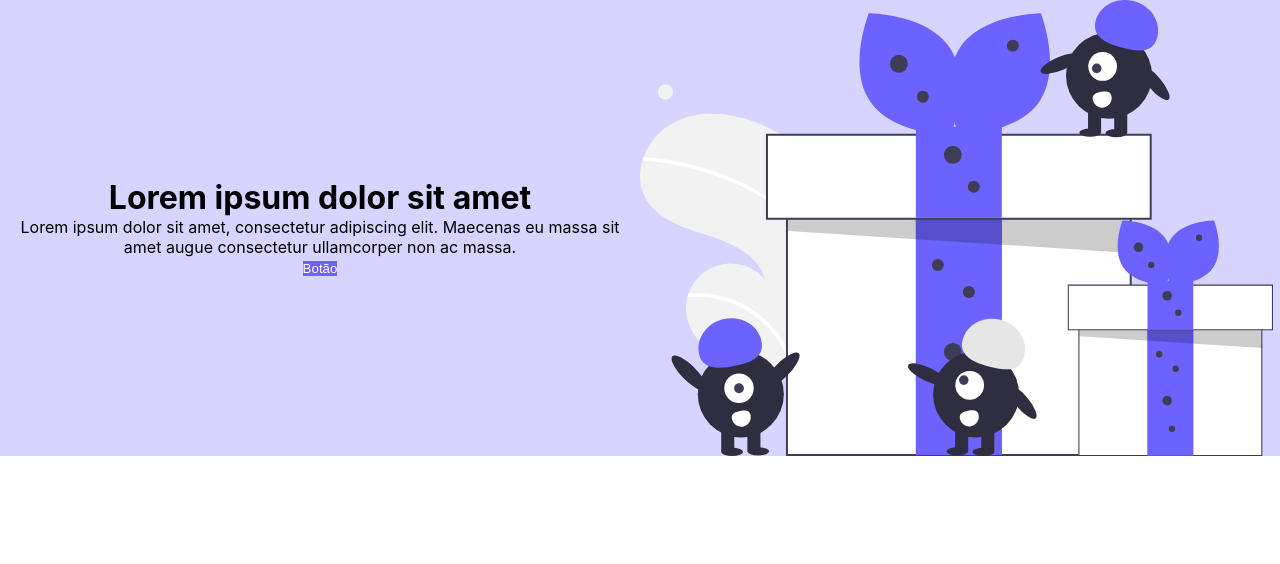
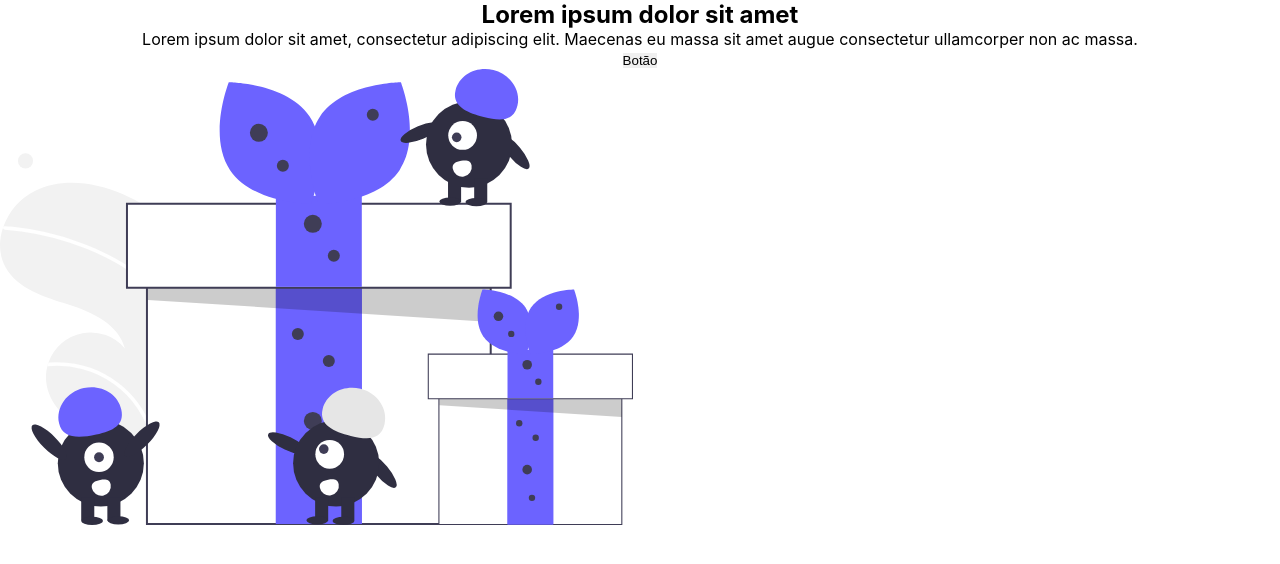
Before and after one commit to joao-porfirio/one-page, a React (Create React App) app: page / in a window 1280 px wide. Shown: the top 564 px of the page. Built offline with nearby package versions, Linux system fonts and the light colour scheme.

Commit message:
Ajustando tags semanticas

```diff
--- a/src/Components/Header/Header.jsx
+++ b/src/Components/Header/Header.jsx
@@ -5,18 +5,22 @@ import header_img from '../../assets/img/image.svg'
 
 const Header = () => {
   return (
-    <div>
-      <div class="columns">
-        <div class="column">
-          <h1>Lorem ipsum dolor sit amet</h1>
-          <p>Lorem ipsum dolor sit amet, consectetur adipiscing elit. Maecenas eu massa sit amet augue consectetur ullamcorper non ac massa.</p>
-          <input type="button" value="Botão"/>
+    // <div>
+      <header className="header">
+        <div className="header__column">
+          <article className="header__conteudo">
+            <h1 className="header__titulo">Lorem ipsum dolor sit amet</h1>
+            <p className="header__descricao">Lorem ipsum dolor sit amet, consectetur adipiscing elit. Maecenas eu massa sit amet augue consectetur ullamcorper non ac massa.</p>
+            <button className="header__button">Botão</button>
+          </article>
+
+
         </div>
-        <div class="column">
-          <img src={header_img} alt="Banner" />
+        <div className="header__column">
+          <img className="header__imagem" src={header_img} alt="Banner" />
         </div>
-      </div>
-    </div>
+      </header>
+    // </div>
   )
 }
 
```
